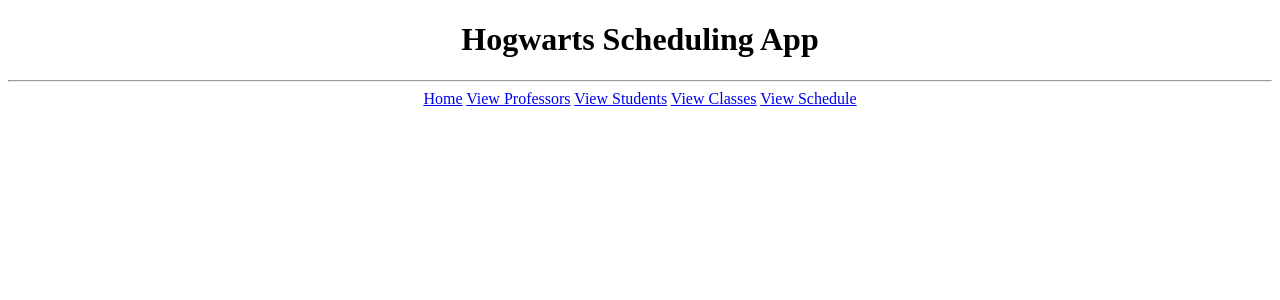
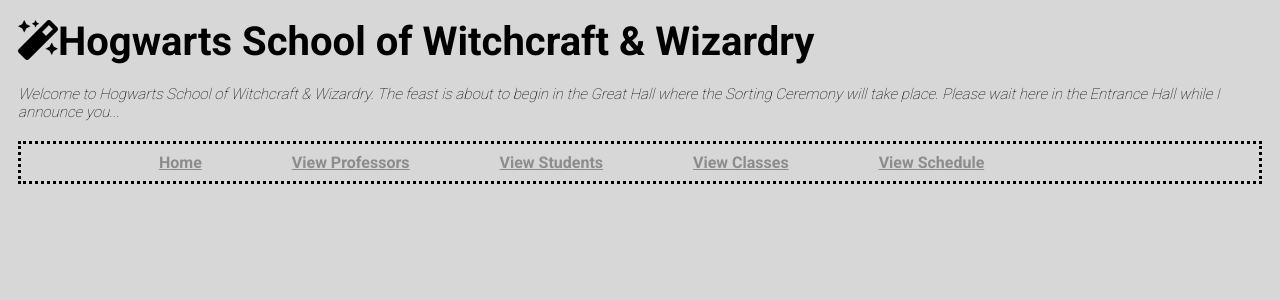
Before and after one commit to colburnh/cs361, a Django app: page / in a window 1280 px wide. Shown: the top 300 px of the page. Run offline with Django 3.2, Linux system fonts and the light colour scheme; some libraries are stand-ins or nearby versions.

Commit message:
Update index.html

```diff
--- a/HogwartsWebApp/hogwartsweb/templates/index.html
+++ b/HogwartsWebApp/hogwartsweb/templates/index.html
@@ -1,18 +1,29 @@
+{% load static %}
 <!DOCTYPE html>
-<head>
-    <title>Classes</title>
-</head>
-<body>
-    <center>
-        <h1>Hogwarts Scheduling App</h1>
+<html>
+  <head>
+    <meta charset="utf-8">
+    <title>Hogwarts Classes</title>
+    <link href="https://fonts.googleapis.com/css?family=Roboto:100,400,700" rel="stylesheet">
+    <link rel="stylesheet" href="https://use.fontawesome.com/releases/v5.13.0/css/all.css" crossorigin="anonymous">
+    <link rel="stylesheet" type="text/css" href="{% static 'index.css' %}" media="screen">
+  </head>
 
-        <hr/>
-        <a href="{% url 'index' %}">Home<a/>
-        <a href="{% url 'prof' %}">View Professors<a/>
-        <a href="{% url 'student' %}">View Students<a/>
-        <a href="{% url 'classes' %}">View Classes<a/>
-        <a href="{% url 'schedule' %}">View Schedule<a/>
-
-        </table>
-    </center>
-</body>
+  <body class="backg">
+    <header>
+      <h1 class="site-title"><i class="fa fa-magic"></i>Hogwarts School of Witchcraft & Wizardry</h1>
+      <h2 class="site-introduction">Welcome to Hogwarts School of Witchcraft & Wizardry. The feast is about to begin in the Great Hall where the Sorting Ceremony will take place. Please wait here in the Entrance Hall while I announce you...</h2>
+      <nav class="navbar">
+        <ul class="navlist">
+          <li class="navitem navlink" ><a href="{% url 'index' %}">Home</a></li>
+          <li class="navitem navlink"><a href="{% url 'prof' %}">View Professors</a></li>
+          <li class="navitem navlink"><a href="{% url 'student' %}">View Students<a></li>
+          <li class="navitem navlink"><a href="{% url 'classes' %}">View Classes</a></li>
+          <li class="navitem navlink"><a href="{% url 'schedule' %}">View Schedule</a></li>
+        </ul>
+      </nav>
+    </header>
+    <main>
+    </main>
+  </body>
+</html>
```
